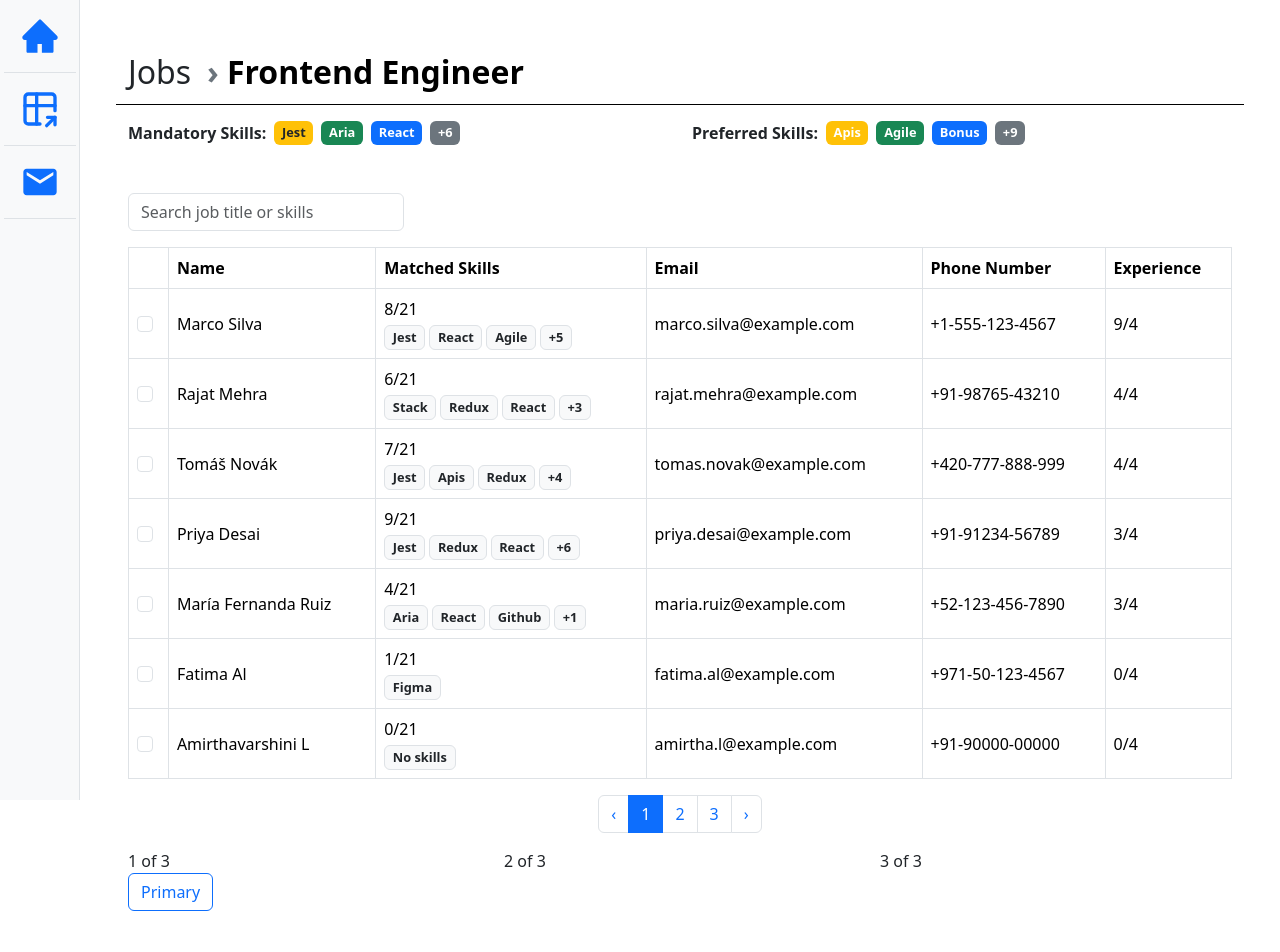
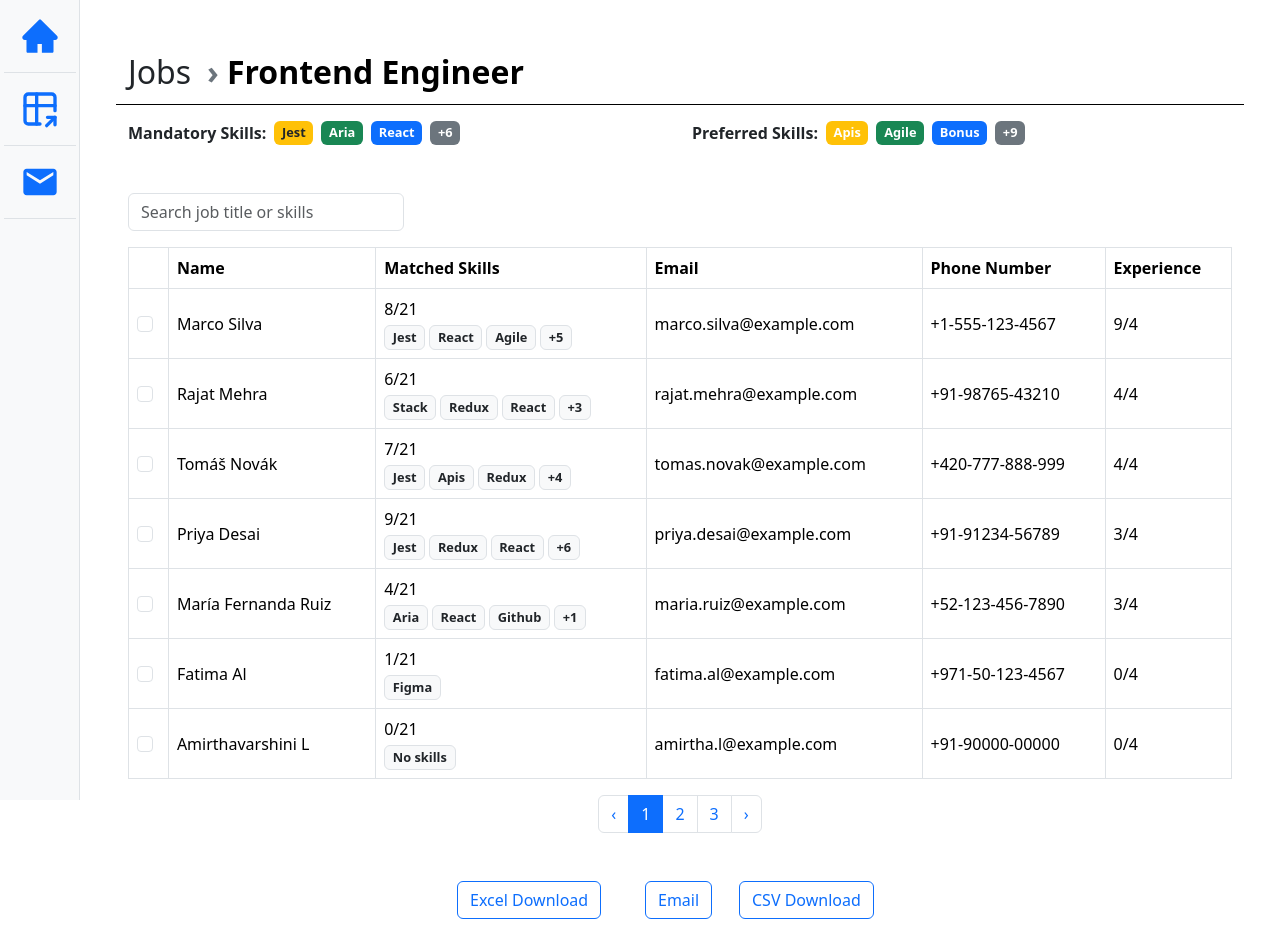
Before and after one commit to rejoyj/Resume-Filter, a React (Vite) app in the folder Resume-Filter/: page /page in a window 1280 px wide. Shown: the top 952 px of the page. Built offline with nearby package versions, Linux system fonts and the light colour scheme.

Commit message:
Download BTN added in Table

```diff
--- a/Resume-Filter/src/components/Page.jsx
+++ b/Resume-Filter/src/components/Page.jsx
@@ -19,7 +19,7 @@ const candidates = [
     skills: ["Jest", "React", "Agile", "+5"],
     experience: "9/4",
     email: "marco.silva@example.com",
-    phone: "+1-555-123-4567"
+    phone: "+1-555-123-4567",
   },
   {
     name: "Rajat Mehra",
@@ -27,7 +27,7 @@ const candidates = [
     skills: ["Stack", "Redux", "React", "+3"],
     experience: "4/4",
     email: "rajat.mehra@example.com",
-    phone: "+91-98765-43210"
+    phone: "+91-98765-43210",
   },
   {
     name: "Tomáš Novák",
@@ -35,7 +35,7 @@ const candidates = [
     skills: ["Jest", "Apis", "Redux", "+4"],
     experience: "4/4",
     email: "tomas.novak@example.com",
-    phone: "+420-777-888-999"
+    phone: "+420-777-888-999",
   },
   {
     name: "Priya Desai",
@@ -43,7 +43,7 @@ const candidates = [
     skills: ["Jest", "Redux", "React", "+6"],
     experience: "3/4",
     email: "priya.desai@example.com",
-    phone: "+91-91234-56789"
+    phone: "+91-91234-56789",
   },
   {
     name: "María Fernanda Ruiz",
@@ -51,7 +51,7 @@ const candidates = [
     skills: ["Aria", "React", "Github", "+1"],
     experience: "3/4",
     email: "maria.ruiz@example.com",
-    phone: "+52-123-456-7890"
+    phone: "+52-123-456-7890",
   },
   {
     name: "Fatima Al",
@@ -59,7 +59,7 @@ const candidates = [
     skills: ["Figma"],
     experience: "0/4",
     email: "fatima.al@example.com",
-    phone: "+971-50-123-4567"
+    phone: "+971-50-123-4567",
   },
   {
     name: "Amirthavarshini L",
@@ -67,10 +67,9 @@ const candidates = [
     skills: ["No skills"],
     experience: "0/4",
     email: "amirtha.l@example.com",
-    phone: "+91-90000-00000"
-  }
+    phone: "+91-90000-00000",
+  },
 ];
-
 
 const Page = () => {
   return (
@@ -143,7 +142,9 @@ const Page = () => {
           <tbody>
             {candidates.map((candidate, index) => (
               <tr key={index}>
-                <td><Form.Check type="checkbox" /></td>
+                <td>
+                  <Form.Check type="checkbox" />
+                </td>
                 <td>{candidate.name}</td>
                 <td>
                   <div>{candidate.matched}</div>
@@ -167,23 +168,24 @@ const Page = () => {
         <Pagination className="justify-content-center">
           <Pagination.Prev />
           <Pagination.Item active>{1}</Pagination.Item>
-          <Pagination.Item >{2}</Pagination.Item>
-          <Pagination.Item >{3}</Pagination.Item>
+          <Pagination.Item>{2}</Pagination.Item>
+          <Pagination.Item>{3}</Pagination.Item>
           <Pagination.Next />
         </Pagination>
 
-
-        <Row>
-        <Col>1 of 3</Col>
-        <Col>2 of 3</Col>
-        <Col>3 of 3</Col>
-      </Row>
-
-            <Button variant="outline-primary">Primary</Button>
-
+        {/* Download BTN */}
+        <Row className="justify-content-md-center mt-5">
+          <Col xs lg="2">
+            <Button variant="outline-primary">Excel Download</Button>
+          </Col>
+          <Col xs lg="1">
+            <Button variant="outline-primary">Email</Button>
+          </Col>
+          <Col xs lg="2">
+            <Button variant="outline-primary">CSV Download</Button>
+          </Col>
+        </Row>
       </Container>
-
-
     </>
   );
 };
```
